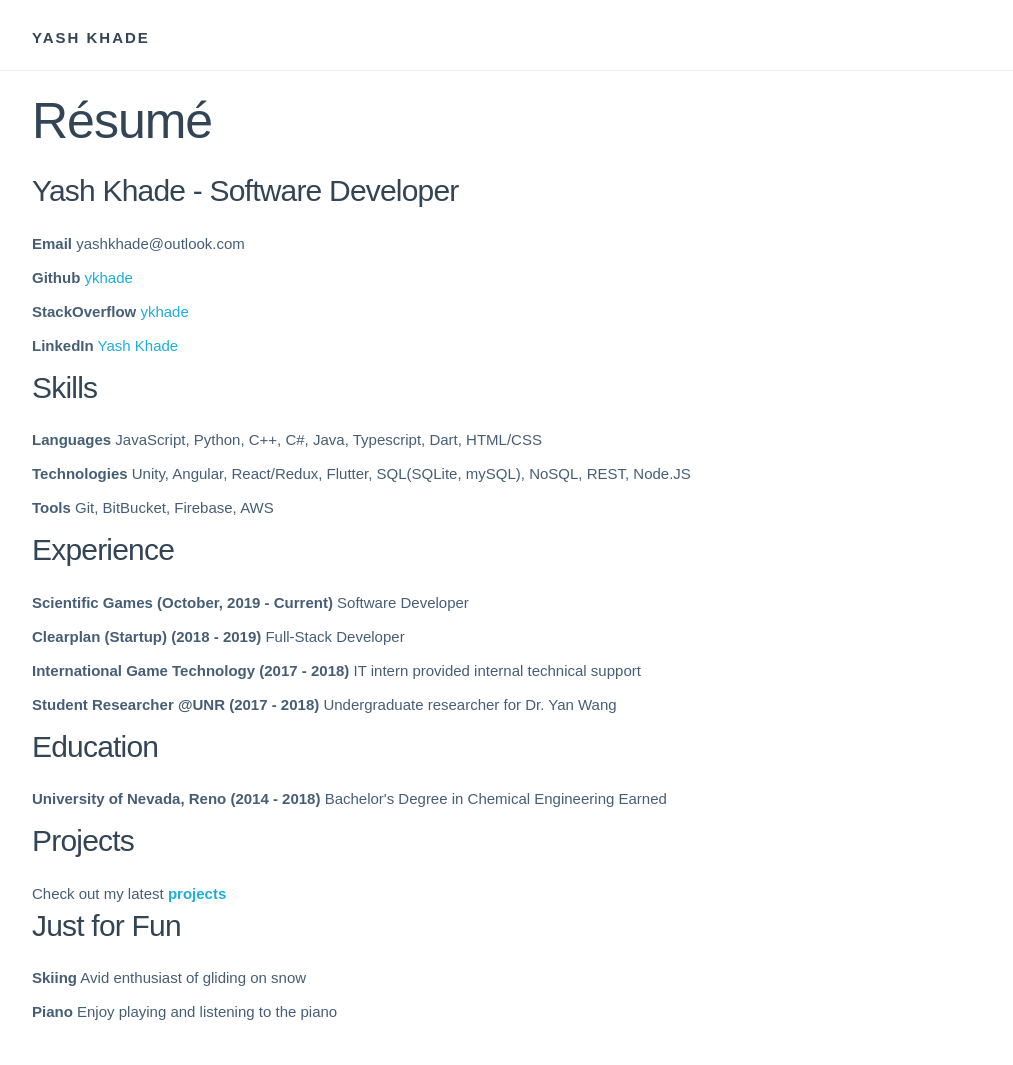
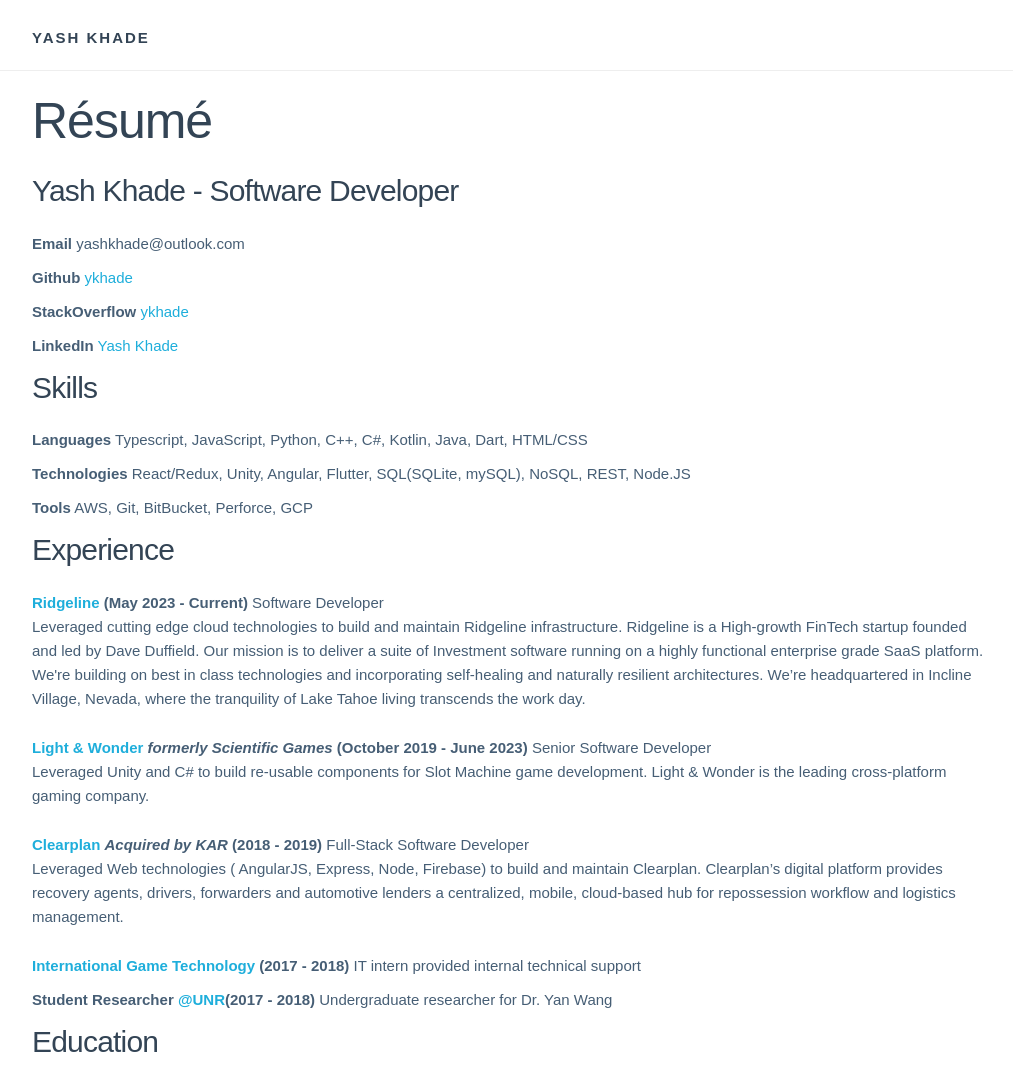
Before and after one commit to ykhade/ykhade.github.io, a plain HTML site: page resume/index.html in a window 1280 px wide. Shown: the top 1065 px of the page, without its empty margins (128-1141 px from the left). Drawn offline with nearby package versions, Linux system fonts and the light colour scheme.

Commit message:
feat: updated roles, added new links. #4

```diff
--- a/resume/index.html
+++ b/resume/index.html
@@ -7,7 +7,6 @@
     <meta http-equiv="x-ua-compatible" content="ie=edge">
 
     <link rel="stylesheet">
-    <script src="https://use.fontawesome.com/26a408a36c.js"></script>
     <script src="https://use.typekit.net/cem0xfy.js"></script>
     <script>try{Typekit.load({ async: true });}catch(e){}</script>
     <script src="https://code.jquery.com/jquery-2.2.3.min.js" integrity="sha256-a23g1Nt4dtEYOj7bR+vTu7+T8VP13humZFBJNIYoEJo=" crossorigin="anonymous"></script>
@@ -46,8 +45,6 @@
     </script>
     <link rel="shortcut icon" href="/assets/favicon.png">
     <link rel="stylesheet" href="/css/main.css">
-<!--    <link rel="canonical" href="https://jeffdelaney.me/resume/">-->
-<!--    <link rel="alternate" type="application/r ss+xml" title="Jeff Delaney - Web Developer Profile and Résumé" href="https://jeffdelaney.me/feed.xml">-->
 </head>
 
 
@@ -104,21 +101,16 @@
 
 
                     <li><strong>LinkedIn</strong>  <a href="https://www.linkedin.com/in/ykhade">Yash Khade</a></li>
-
-
-
-                    <!-- <li><strong>Mission</strong>  <a href="/projects">To contribute to ambitious ideas in web development, design, and technology.</a></li>
-                 -->
                 </ul>
 
                 <h4>Skills</h4>
 
                 <ul>
-                    <li><strong>Languages</strong>  <span>JavaScript, Python, C++, C#, Java, Typescript, Dart, HTML/CSS</span></li>
+                    <li><strong>Languages</strong>  <span>Typescript, JavaScript, Python, C++, C#, Kotlin, Java, Dart, HTML/CSS</span></li>
 
-                    <li><strong>Technologies</strong>  <span>Unity, Angular, React/Redux, Flutter, SQL(SQLite, mySQL), NoSQL, REST, Node.JS </span></li>
+                    <li><strong>Technologies</strong>  <span>React/Redux, Unity, Angular, Flutter, SQL(SQLite, mySQL), NoSQL, REST, Node.JS </span></li>
 
-                    <li><strong>Tools</strong>  <span>Git, BitBucket, Firebase, AWS</span></li>
+                    <li><strong>Tools</strong>  <span>AWS, Git, BitBucket, Perforce, GCP</span></li>
 
 
                 </ul>
@@ -129,13 +121,31 @@
                 <h4>Experience</h4>
 
                 <ul>
-                    <li><strong>Scientific Games  (October, 2019 - Current)</strong>  <span>Software Developer </span></li>
+                    <li>
+                        <strong><a href="https://www.ridgelineapps.com/" target="_blank">Ridgeline</a>   (May 2023 - Current)</strong>  <span>Software Developer </span>
+                        <p> Leveraged cutting edge cloud technologies to build and maintain Ridgeline infrastructure.
+                            Ridgeline is a High-growth FinTech startup founded and led by Dave Duffield.
+                            Our mission is to deliver a suite of Investment software running on a highly functional enterprise grade SaaS platform.
+                            We're building on best in class technologies and incorporating self-healing and naturally resilient architectures.
+                            We’re headquartered in Incline Village, Nevada, where the tranquility of Lake Tahoe living transcends the work day. </p>
+                    </li>
 
-                    <li><strong>Clearplan (Startup) (2018 - 2019)</strong>  <span>Full-Stack Developer </span></li>
+                    <li>
+                        <strong><a href="https://www.lnw.com/">Light & Wonder</a>  <i>formerly Scientific Games</i>  (October 2019 - June 2023)</strong>  <span>Senior Software Developer </span>
+                        <p> Leveraged Unity and C# to build re-usable components for Slot Machine game development.
+                            Light & Wonder is the leading cross-platform gaming company. </p>
+                    </li>
 
-                    <li><strong>International Game Technology  (2017 - 2018)</strong>  <span>IT intern provided internal technical support</span></li>
+                    <li>
+                        <strong><a href="https://clearplan.io/" target="_blank">Clearplan</a>  <i>Acquired by KAR</i> (2018 - 2019)</strong>  <span>Full-Stack Software Developer </span>
+                        <p>Leveraged Web technologies ( AngularJS, Express, Node, Firebase) to build and maintain Clearplan.
+                            Clearplan’s digital platform provides recovery agents, drivers,
+                            forwarders and automotive lenders a centralized, mobile, cloud-based hub for repossession workflow and logistics management.</p>
+                    </li>
 
-                    <li><strong>Student Researcher @UNR (2017 - 2018)</strong>  <span>Undergraduate researcher for Dr. Yan Wang</span></li>
+                    <li><strong><a href="https://www.igt.com/" target="_blank">International Game Technology </a>  (2017 - 2018)</strong>  <span>IT intern provided internal technical support</span></li>
+
+                    <li><strong>Student Researcher <a href="https://www.unr.edu/" target="_blank">@UNR</a>(2017 - 2018)</strong>  <span>Undergraduate researcher for Dr. Yan Wang</span></li>
 
 
                 </ul>
```
